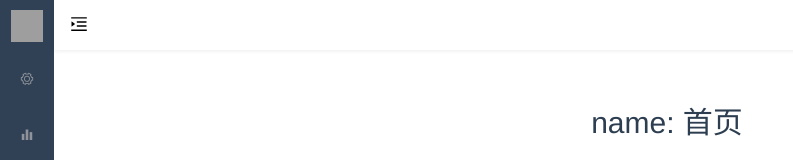
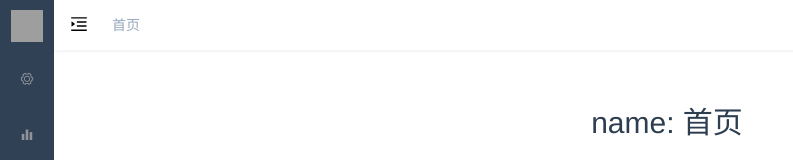
Before and after one commit to 779235394/admintemplate, a Vue app: page /dashboard in a window 1280 px wide. Shown: the top 160 px of the page, without its empty margins (0-793 px from the left). Built offline with nearby package versions, Linux system fonts and the light colour scheme; grey boxes are pictures that could not be loaded.

Commit message:
chore: 导航修改

```diff
--- /dev/null
+++ b/src/components/Breadcrumb/index.vue
@@ -0,0 +1,100 @@
+<template>
+  <el-breadcrumb class="app-breadcrumb" separator="/">
+    <transition-group name="breadcrumb">
+      <el-breadcrumb-item v-for="(item, index) in levelList" :key="item.path">
+        <span
+          v-if="item.redirect === 'noRedirect' || index == levelList.length - 1"
+          class="no-redirect"
+          >{{ item.meta.title }}</span
+        >
+        <a v-else @click.prevent="handleLink(item)">{{ item.meta.title }}</a>
+      </el-breadcrumb-item>
+    </transition-group>
+  </el-breadcrumb>
+</template>
+
+<script>
+export default {
+  data() {
+    return {
+      levelList: null,
+    };
+  },
+  watch: {
+    $route() {
+      this.getBreadcrumb();
+    },
+  },
+  created() {
+    this.getBreadcrumb();
+  },
+  methods: {
+    getBreadcrumb() {
+      // only show routes with meta.title
+      let matched = this.$route.matched.filter(
+        (item) => item.meta && item.meta.title
+      );
+      const first = matched[0];
+
+      if (!this.isDashboard(first)) {
+        matched = [{ path: "/dashboard", meta: { title: "首页" } }].concat(
+          matched
+        );
+      }
+
+      this.levelList = matched.filter(
+        (item) => item.meta && item.meta.title && item.meta.breadcrumb !== false
+      );
+    },
+    isDashboard(route) {
+      const name = route && route.name;
+      if (!name) {
+        return false;
+      }
+      return (
+        name.trim().toLocaleLowerCase() === "Dashboard".toLocaleLowerCase()
+      );
+    },
+
+    handleLink(item) {
+      const { path } = item;
+
+      this.$router.push(path);
+    },
+  },
+};
+</script>
+
+<style lang="scss" scoped>
+.app-breadcrumb.el-breadcrumb {
+  display: inline-block;
+  font-size: 14px;
+  line-height: 50px;
+  margin-left: 8px;
+
+  .no-redirect {
+    color: #97a8be;
+    cursor: text;
+  }
+}
+
+/* breadcrumb transition */
+.breadcrumb-enter-active,
+.breadcrumb-leave-active {
+  transition: all 0.5s;
+}
+
+.breadcrumb-enter,
+.breadcrumb-leave-active {
+  opacity: 0;
+  transform: translateX(20px);
+}
+
+.breadcrumb-move {
+  transition: all 0.5s;
+}
+
+.breadcrumb-leave-active {
+  position: absolute;
+}
+</style>
--- a/src/layout/Siderbar/Logo.vue
+++ b/src/layout/Siderbar/Logo.vue
@@ -5,14 +5,14 @@
         v-if="collapse"
         key="collapse"
         class="sidebar-logo-link"
-        to="/"
+        to="/dashboard"
       >
         <img v-if="logo" :src="logo" class="sidebar-logo" />
         <h1 v-else class="sidebar-title">{{ title }}</h1>
       </router-link>
     </transition>
     <transition name="sidebarLogoFade">
-      <router-link key="expand" class="sidebar-logo-link" to="/">
+      <router-link key="expand" class="sidebar-logo-link" to="/dashboard">
         <img v-if="logo" :src="logo" class="sidebar-logo" />
         <h1 class="sidebar-title">{{ title }}</h1>
       </router-link>
--- a/src/layout/Siderbar/index.vue
+++ b/src/layout/Siderbar/index.vue
@@ -49,7 +49,7 @@ export default {
           name: "系统设置",
           node: "1",
           icon: "el-icon-setting",
-          children: [{ name: "系统设置", node: "1-1", path: "/systerm" }],
+          children: [{ name: "系统设置", node: "1-2", path: "/systerm" }],
         },
         {
           name: "组件管理",
--- a/src/layout/header.vue
+++ b/src/layout/header.vue
@@ -6,16 +6,19 @@
       class="hamburger-container"
       @toggleClick="toggleSideBar"
     />
+    <breadcrumb class="breadcrumb-container" />
   </div>
 </template>
 <script>
 import Hamburger from "@/components/Hamburger";
+import Breadcrumb from "@/components/Breadcrumb";
 
 import { mapGetters } from "vuex";
 
 export default {
   components: {
     Hamburger,
+    Breadcrumb,
   },
   computed: {
     ...mapGetters("app", ["App_ToggleSideBar"]),
--- a/src/router/index.js
+++ b/src/router/index.js
@@ -17,18 +17,21 @@ const routes = [
     children: [
       {
         path: "dashboard",
-        name: "Dashboard",
+        name: "dashboard",
         component: (resolve) => require(["@/views/dashboard/index"], resolve),
+        meta: { title: "首页" },
       },
       {
         path: "table",
         name: "table",
         component: (resolve) => require(["@/views/table/table"], resolve),
+        meta: { title: "表格" },
       },
       {
         path: "systerm",
-        name: "系统设置",
+        name: "systerm",
         component: (resolve) => require(["@/views/systerm/systerm"], resolve),
+        meta: { title: "系统设置" },
       },
     ],
   },
```
